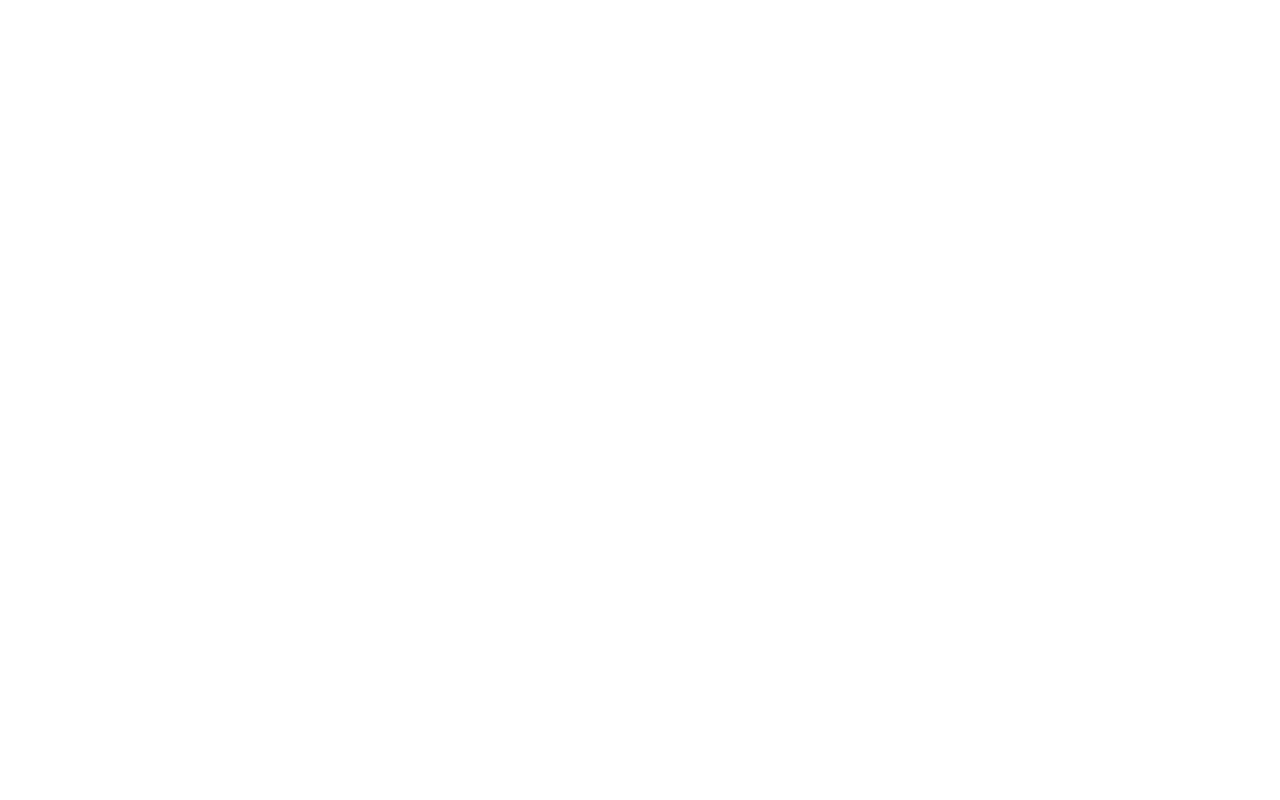
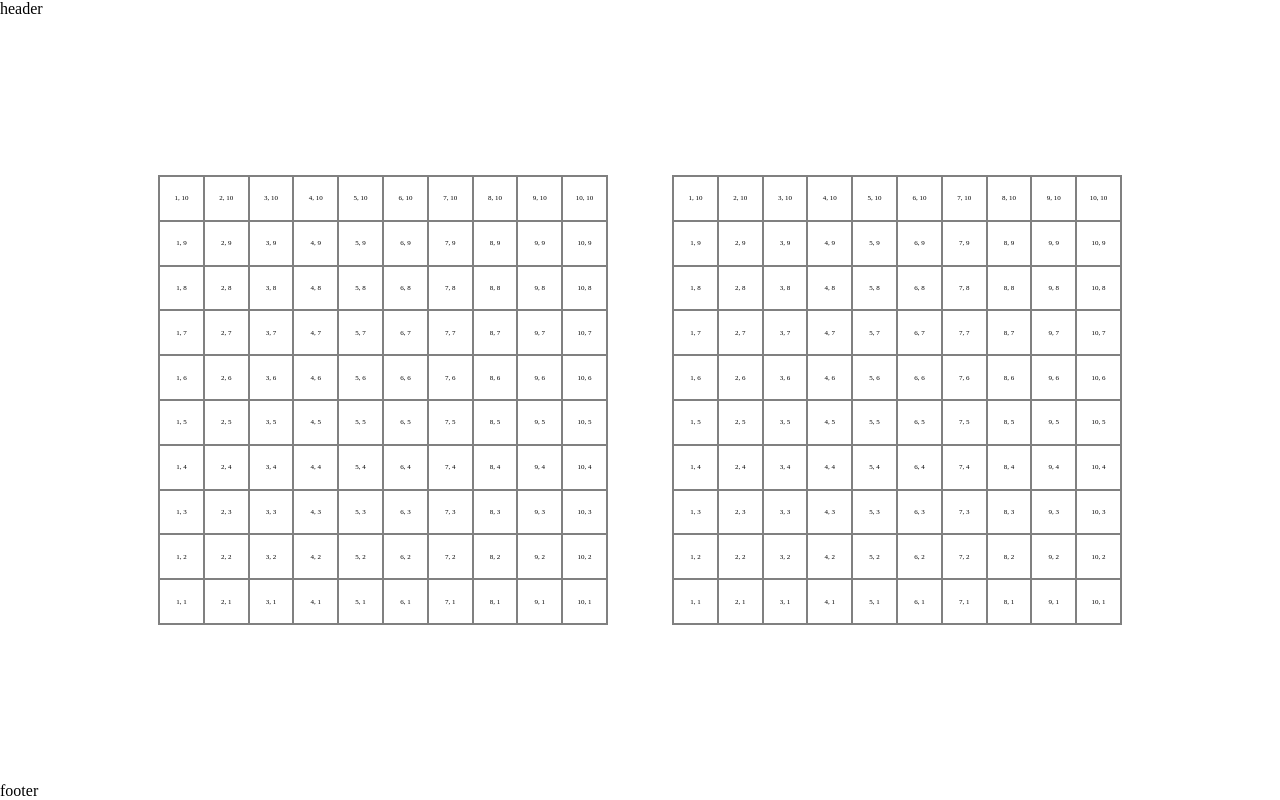
Before and after one commit to seanstephenbrian/battleship, a website with bundled scripts: page dist/index.html in a window 1280 px wide. Built offline with nearby package versions, Linux system fonts and the light colour scheme.

Commit message:
create header, gameboard grids, and footer
all page elements are generated dynamically with js

```diff
--- a/src/js/dom.js
+++ b/src/js/dom.js
@@ -1,3 +1,57 @@
 import Game from "./game";
 
 import '../style.css';
+
+(function createInitialDOMStructure() {
+
+
+    (function createHeader() {
+        const body = document.querySelector('body');
+        const header = document.createElement('header');
+        body.appendChild(header);
+        header.textContent = 'header';
+    })();
+
+    (function createGameboardsContainer() {
+        const body = document.querySelector('body');
+        const gameboards = document.createElement('div');
+        body.appendChild(gameboards);
+        gameboards.classList.add('gameboards');
+    })();
+
+    (function createGameboards() {
+        const gameboards = document.querySelector('.gameboards');
+
+        const playerOneBoard = document.createElement('div');
+        playerOneBoard.classList.add('player-one-board', 'gameboard');
+        gameboards.appendChild(playerOneBoard);
+
+        const playerTwoBoard = document.createElement('div');
+        playerTwoBoard.classList.add('player-two-board', 'gameboard');
+        gameboards.appendChild(playerTwoBoard);
+    })();
+
+    (function createBoardGrids() {
+        const gameboards = document.querySelectorAll('.gameboard');
+        gameboards.forEach(board => {
+            for (let y = 10; y >= 1; y--) {
+                for (let x = 1; x <= 10; x++) {
+                    const gameSquare = document.createElement('div');
+                    gameSquare.classList.add(`game-square`, `${x}-${y}`);
+                    gameSquare.textContent = `${x}, ${y}`;
+                    board.appendChild(gameSquare);
+                }
+            }
+        });
+    })();
+
+    (function createFooter() {
+        const body = document.querySelector('body');
+        const footer = document.createElement('footer');
+        body.appendChild(footer);
+        footer.textContent = 'footer';
+    })();
+
+
+
+})();
--- a/src/style.css
+++ b/src/style.css
@@ -1,3 +1,75 @@
-.test {
-    color: red;
+html, body, div, span, applet, object, iframe,
+h1, h2, h3, h4, h5, h6, p, blockquote, pre,
+a, abbr, acronym, address, big, cite, code,
+del, dfn, em, img, ins, kbd, q, s, samp,
+small, strike, strong, sub, sup, tt, var,
+b, u, i, center,
+dl, dt, dd, ol, ul, li,
+fieldset, form, label, legend,
+table, caption, tbody, tfoot, thead, tr, th, td,
+article, aside, canvas, details, embed,
+figure, figcaption, footer, header, hgroup,
+menu, nav, output, ruby, section, summary,
+time, mark, audio, video {
+	margin: 0;
+	padding: 0;
+	border: 0;
+	font-size: 100%;
+	font: inherit;
+	vertical-align: baseline;
 }
+
+html,
+body {
+    box-sizing: border-box;
+    max-width: 100%;
+    min-height: 100vh;
+}
+
+body {
+    display: flex;
+    flex-direction: column;
+}
+
+header {
+    margin-bottom: auto;
+}
+
+.gameboards {
+    display: flex;
+    flex-direction: column;
+    justify-content: center;
+    align-items: center;
+    gap: 5vw;
+}
+
+.gameboard {
+    display: grid;
+    width: 60vw;
+    height: 60vw;
+    grid-template-columns: repeat(10, 1fr);
+    grid-template-rows: repeat(10, 1fr);
+    border: 0.5px solid grey;
+}
+
+.game-square {
+    border: 0.5px solid grey;
+    display: flex;
+    justify-content: center;
+    align-items: center;
+    font-size: 7px;
+}
+
+footer {
+    margin-top: auto;
+}
+
+@media screen and (min-width: 600px) {
+    .gameboards {
+        flex-direction: row;
+    }
+    .gameboard {
+        width: 35vw;
+        height: 35vw;
+    }
+}
```
Also changed, not shown: dist/main.bundle.js.
